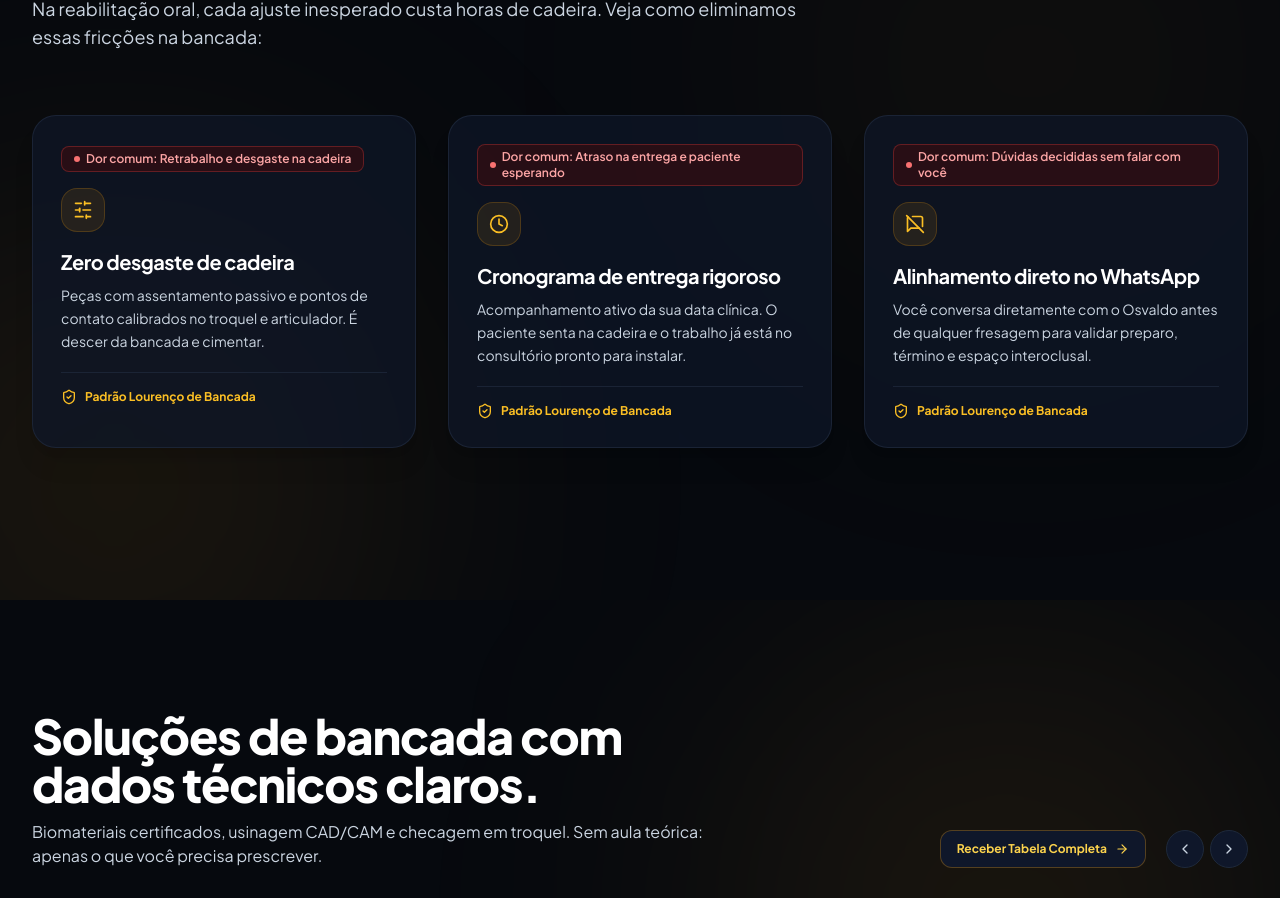
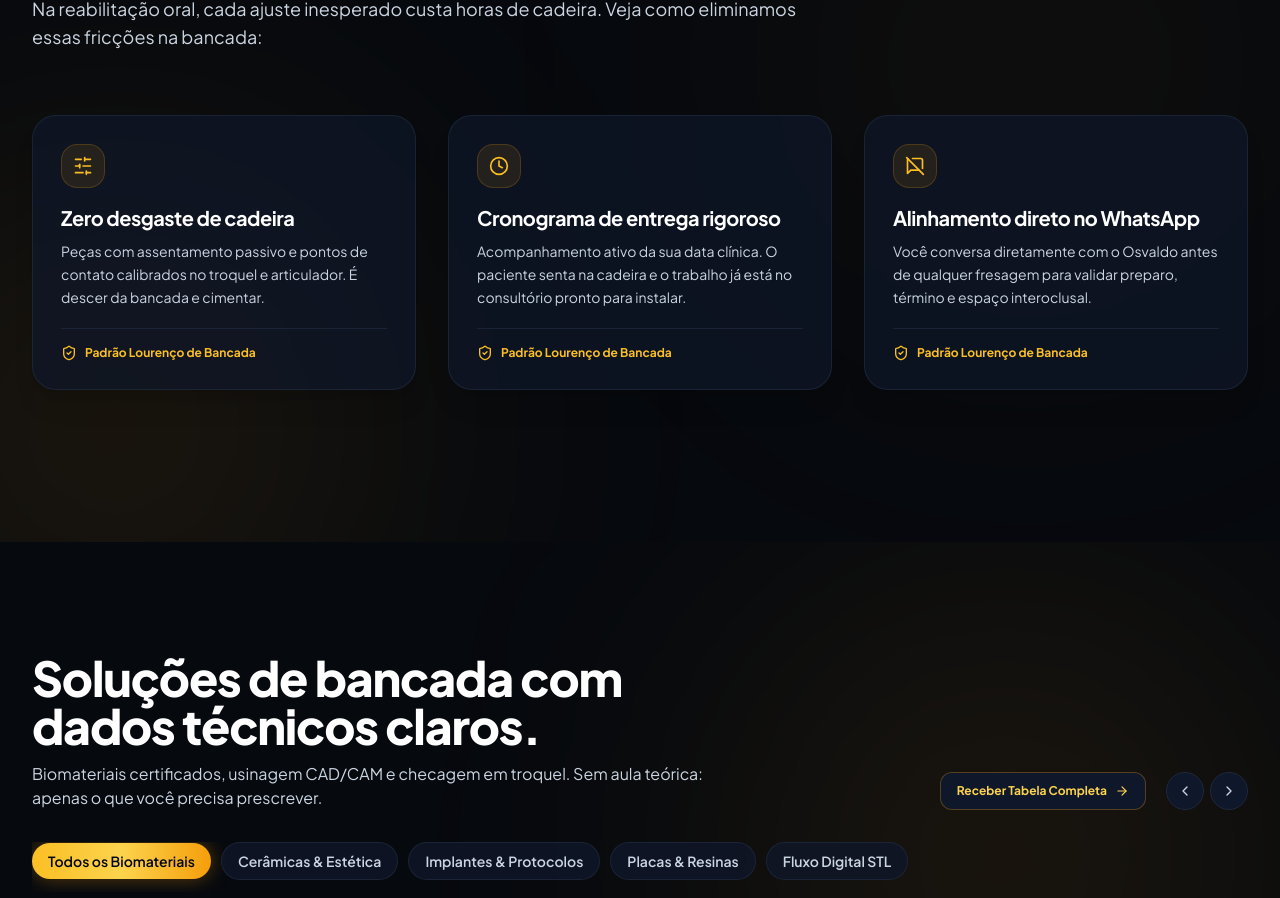
Before and after one commit to cauacreis/Osvaldo-Filho-Landing-Page, a React (Vite) app: page / in a window 1280 px wide. Shown: the part 1029-1927 px from the top of the page. Built offline with nearby package versions, Linux system fonts and the light colour scheme; the HTML template or start-up script is replaced by a standard one.

Commit message:
fix(ui): remove red dor comum pill badges from pain points cards

```diff
--- a/src/components/PainPoints.tsx
+++ b/src/components/PainPoints.tsx
@@ -82,12 +82,6 @@ export const PainPoints: React.FC<PainPointsProps> = () => {
                   className="h-full bg-slate-900/70 hover:bg-slate-900 border border-slate-800/80 hover:border-amber-500/40 rounded-3xl p-6 sm:p-7 flex flex-col justify-between group shadow-xl transition-all"
                 >
                   <div>
-                    {/* Market Problem pill */}
-                    <div className="inline-flex items-center gap-1.5 px-3 py-1 rounded-lg bg-red-950/50 border border-red-500/30 text-red-300 text-xs font-semibold mb-4">
-                      <span className="w-1.5 h-1.5 rounded-full bg-red-400" />
-                      <span>Dor comum: {item.marketPain}</span>
-                    </div>
-
                     <div className="w-11 h-11 rounded-2xl bg-amber-500/10 border border-amber-500/20 flex items-center justify-center text-amber-400 mb-4 group-hover:scale-105 transition-transform">
                       <Icon className="w-5 h-5" />
                     </div>
```
